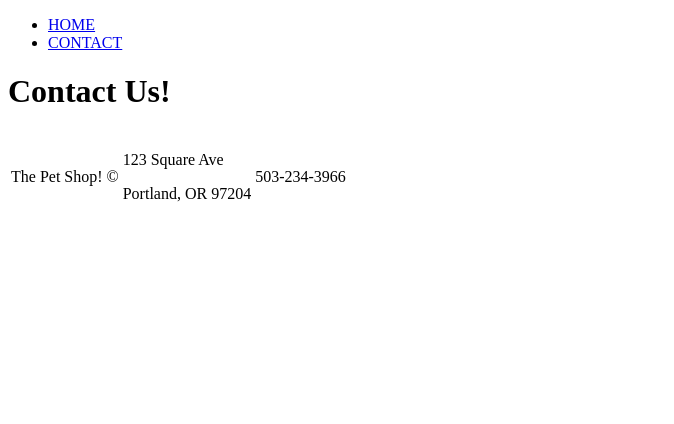
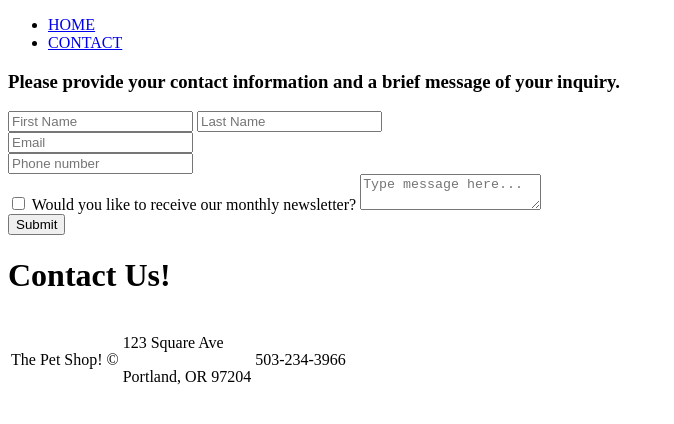
Before and after one commit to caedwebb/HTML-AND-CSS-PROJECTS, a plain HTML site: page The-Pet-Shop-Website/contact.html in a window 1280 px wide. Shown: the whole page, without its empty margins (0-674 px from the left). Drawn offline with Linux system fonts and the light colour scheme.

Commit message:
Step 257 - Submission Review
Petshop Website is updated with relevant meta tags, images, video, blockquote, and form fields.

```diff
--- a/The-Pet-Shop-Website/contact.html
+++ b/The-Pet-Shop-Website/contact.html
@@ -3,6 +3,9 @@
     <head>
         <title>Contact Us</title>
         <meta charset="UTF-8">
+        <meta name="description" content="Contact information for The Pet Shop">
+        <meta name="keywords" content="contact, pet, store, shop, food, pets, dogs, cats, rabbits, rodents, fish, reptiles">
+        <meta name="author" content="Caedmon Webb Design">
     </head>
     <body>
         <!--NAVBAR-->
@@ -14,6 +17,23 @@
         </nav>
         <!--HEADER-->
         <header>
+        <section>
+            <div>
+                <h3>Please provide your contact information
+                    and a brief message of your inquiry.
+                </h3>
+            </div>
+                <form>
+                    <input type="text" placeholder="First Name">
+                    <input type="text" placeholder="Last Name"><br>
+                    <input type="email" placeholder="Email"><br>
+                    <input type="tel" placeholder="Phone number"><br>
+                    <input type="checkbox" id="newsletter">
+                    <label for="newsletter">Would you like to receive our monthly newsletter?</label>
+                    <textarea placeholder="Type message here..."></textarea><br>
+                    <input type="submit" value="Submit">
+                </form>
+        </section>
             <div>
                 <h1>Contact Us!</h1>
             </div>
```
Also changed, not shown: The-Pet-Shop-Website/index.html (+7 -0 lines).
